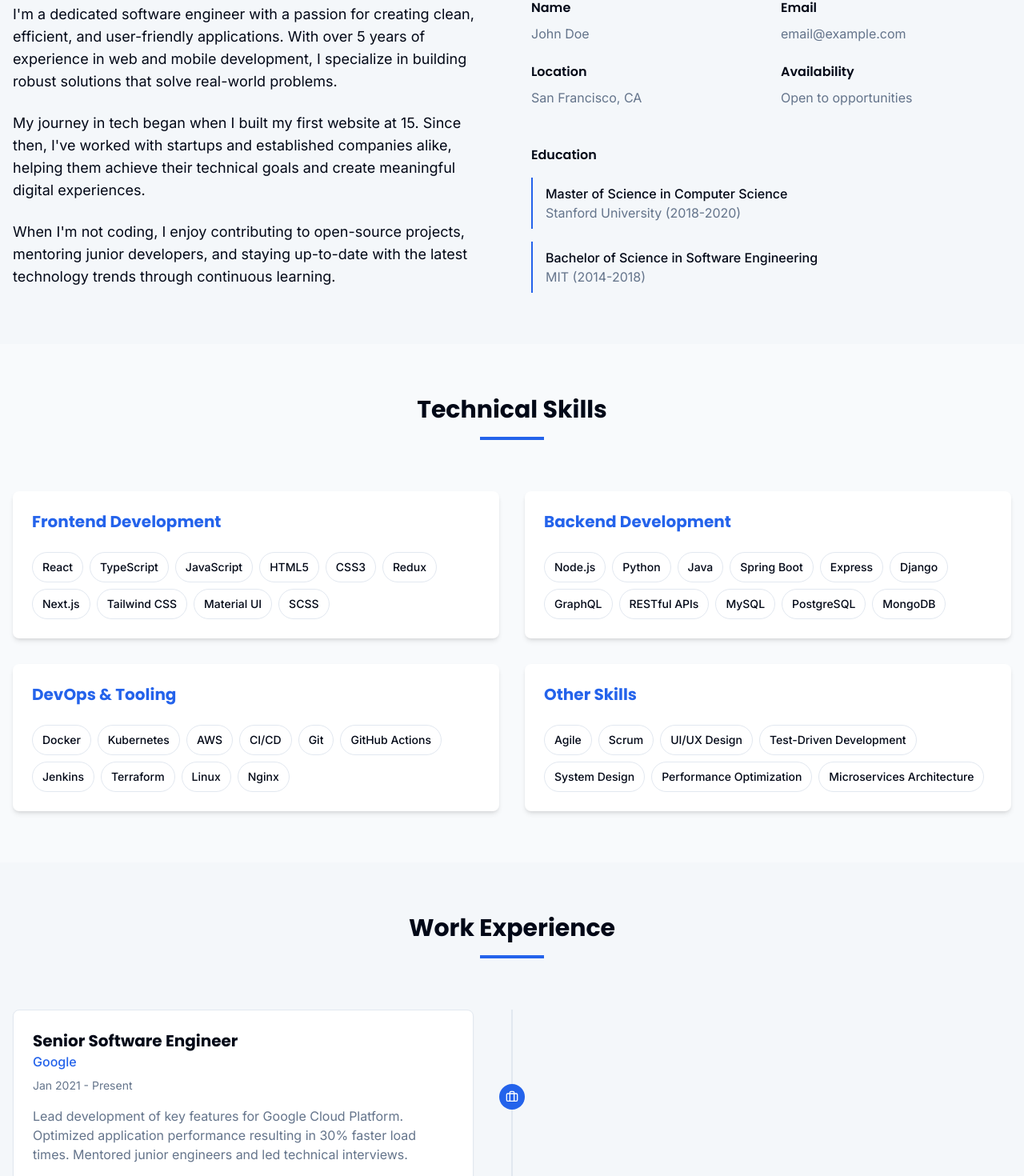
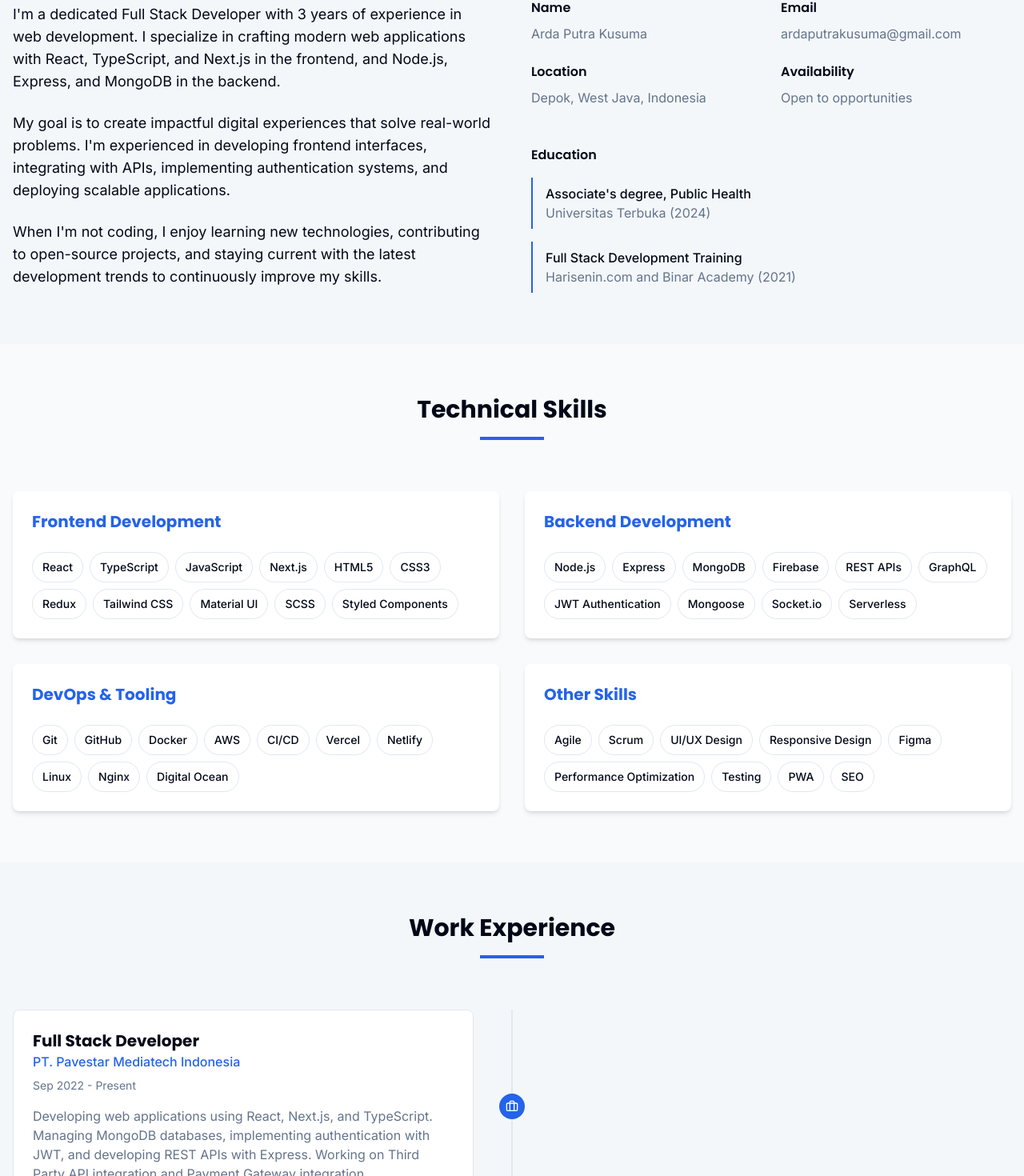
Before and after one commit to aufalm/craft-code-identity, a React (Vite) app: page / in a window 1280 px wide. Shown: the part 986-2456 px from the top of the page at 80% size. Built offline with nearby package versions, Linux system fonts and the light colour scheme.

Commit message:
Refactor: Populate data from LinkedIn profile
Populate the About, Experience, and Projects sections with data from the provided LinkedIn profile.

```diff
--- a/src/components/About.tsx
+++ b/src/components/About.tsx
@@ -13,13 +13,13 @@ const About = () => {
         <div className="grid md:grid-cols-2 gap-12 items-center">
           <div className="space-y-6">
             <p className="text-lg">
-              I'm a dedicated software engineer with a passion for creating clean, efficient, and user-friendly applications. With over 5 years of experience in web and mobile development, I specialize in building robust solutions that solve real-world problems.
+              I'm a dedicated Full Stack Developer with 3 years of experience in web development. I specialize in crafting modern web applications with React, TypeScript, and Next.js in the frontend, and Node.js, Express, and MongoDB in the backend.
             </p>
             <p className="text-lg">
-              My journey in tech began when I built my first website at 15. Since then, I've worked with startups and established companies alike, helping them achieve their technical goals and create meaningful digital experiences.
+              My goal is to create impactful digital experiences that solve real-world problems. I'm experienced in developing frontend interfaces, integrating with APIs, implementing authentication systems, and deploying scalable applications.
             </p>
             <p className="text-lg">
-              When I'm not coding, I enjoy contributing to open-source projects, mentoring junior developers, and staying up-to-date with the latest technology trends through continuous learning.
+              When I'm not coding, I enjoy learning new technologies, contributing to open-source projects, and staying current with the latest development trends to continuously improve my skills.
             </p>
           </div>
 
@@ -27,15 +27,15 @@ const About = () => {
             <div className="grid grid-cols-2 gap-6">
               <div className="space-y-2">
                 <h3 className="font-semibold">Name</h3>
-                <p className="text-muted-foreground">John Doe</p>
+                <p className="text-muted-foreground">Arda Putra Kusuma</p>
               </div>
               <div className="space-y-2">
                 <h3 className="font-semibold">Email</h3>
-                <p className="text-muted-foreground">email@example.com</p>
+                <p className="text-muted-foreground">ardaputrakusuma@gmail.com</p>
               </div>
               <div className="space-y-2">
                 <h3 className="font-semibold">Location</h3>
-                <p className="text-muted-foreground">San Francisco, CA</p>
+                <p className="text-muted-foreground">Depok, West Java, Indonesia</p>
               </div>
               <div className="space-y-2">
                 <h3 className="font-semibold">Availability</h3>
@@ -47,12 +47,12 @@ const About = () => {
               <h3 className="font-semibold mb-4">Education</h3>
               <div className="space-y-4">
                 <div className="border-l-2 border-primary pl-4 py-2">
-                  <p className="font-medium">Master of Science in Computer Science</p>
-                  <p className="text-muted-foreground">Stanford University (2018-2020)</p>
+                  <p className="font-medium">Associate's degree, Public Health</p>
+                  <p className="text-muted-foreground">Universitas Terbuka (2024)</p>
                 </div>
                 <div className="border-l-2 border-primary pl-4 py-2">
-                  <p className="font-medium">Bachelor of Science in Software Engineering</p>
-                  <p className="text-muted-foreground">MIT (2014-2018)</p>
+                  <p className="font-medium">Full Stack Development Training</p>
+                  <p className="text-muted-foreground">Harisenin.com and Binar Academy (2021)</p>
                 </div>
               </div>
             </div>
--- a/src/components/Experience.tsx
+++ b/src/components/Experience.tsx
@@ -7,28 +7,28 @@ import AnimatedSection from './AnimatedSection';
 const Experience = () => {
   const experiences = [
     {
-      company: 'Google',
-      position: 'Senior Software Engineer',
-      period: 'Jan 2021 - Present',
-      description: 'Lead development of key features for Google Cloud Platform. Optimized application performance resulting in 30% faster load times. Mentored junior engineers and led technical interviews.',
+      company: 'PT. Pavestar Mediatech Indonesia',
+      position: 'Full Stack Developer',
+      period: 'Sep 2022 - Present',
+      description: 'Developing web applications using React, Next.js, and TypeScript. Managing MongoDB databases, implementing authentication with JWT, and developing REST APIs with Express. Working on Third Party API integration and Payment Gateway integration.',
     },
     {
-      company: 'Microsoft',
-      position: 'Software Engineer II',
-      period: 'Mar 2018 - Dec 2020',
-      description: 'Developed and maintained core components of Microsoft Teams. Implemented new features that improved user experience and engagement. Collaborated with cross-functional teams to deliver high-quality software.',
+      company: 'SEVEN INC',
+      position: 'Freelance Full Stack Developer',
+      period: 'May 2022 - Sep 2022',
+      description: 'Developed fullstack websites for clients using Next.js, TypeScript, and Express. Implemented REST APIs, integrated MongoDB, and deployed applications to cloud platforms for optimal performance and scalability.',
     },
     {
-      company: 'Amazon',
-      position: 'Software Engineer',
-      period: 'Jun 2016 - Feb 2018',
-      description: 'Built and optimized backend services for Amazon\'s e-commerce platform. Improved API response times by 40% through code refactoring and optimizations. Participated in on-call rotations ensuring 24/7 service reliability.',
+      company: 'Wisemanor Corps',
+      position: 'Full Stack Developer',
+      period: 'Dec 2021 - May 2022',
+      description: 'Created web-based internal company tools using React.js, Node.js, and MongoDB. Built e-commerce features including product browsing, cart systems, and secure checkout processes. Integrated authentication and authorization systems.',
     },
     {
-      company: 'Tesla',
-      position: 'Software Engineering Intern',
-      period: 'May 2015 - Aug 2015',
-      description: 'Assisted in developing internal tools for manufacturing processes. Created dashboards for real-time monitoring of production systems. Participated in agile development practices including daily stand-ups and sprint planning.',
+      company: 'Binar Academy x Harisenin Bootcamp',
+      position: 'Full Stack Developer Student',
+      period: 'Aug 2021 - Dec 2021',
+      description: 'Completed intensive full stack web development bootcamp focusing on modern JavaScript frameworks and tools. Developed projects using React, Node.js, Express and MongoDB. Learned industry best practices, version control with Git, and agile development methodology.',
     },
   ];
 
--- a/src/components/Hero.tsx
+++ b/src/components/Hero.tsx
@@ -10,13 +10,13 @@ const Hero = () => {
         <div className="grid md:grid-cols-2 gap-12 items-center">
           <div className="space-y-6 animate-fade-in">
             <div className="inline-block rounded-full bg-primary/10 px-3 py-1 text-sm font-medium text-primary">
-              Software Engineer
+              Full Stack Developer
             </div>
             <h1 className="text-4xl md:text-5xl lg:text-6xl font-bold leading-tight">
-              Hi, I'm <span className="text-primary">John Doe</span>
+              Hi, I'm <span className="text-primary">Arda Putra Kusuma</span>
             </h1>
             <p className="text-xl text-muted-foreground max-w-md">
-              Passionate software engineer focused on creating elegant, efficient, and user-friendly applications.
+              Passionate Full Stack Developer experienced in creating elegant, efficient, and user-friendly web applications.
             </p>
             <div className="flex flex-wrap gap-4">
               <Button asChild>
@@ -28,7 +28,7 @@ const Hero = () => {
             </div>
             <div className="flex gap-4 pt-2">
               <a
-                href="https://github.com"
+                href="https://github.com/ardaunified"
                 target="_blank"
                 rel="noopener noreferrer"
                 className="p-2 rounded-full bg-secondary hover:bg-secondary/80 transition-colors"
@@ -36,7 +36,7 @@ const Hero = () => {
                 <Github size={20} />
               </a>
               <a
-                href="https://linkedin.com"
+                href="https://www.linkedin.com/in/arda-putra-kusuma-52b537170/"
                 target="_blank"
                 rel="noopener noreferrer"
                 className="p-2 rounded-full bg-secondary hover:bg-secondary/80 transition-colors"
@@ -44,7 +44,7 @@ const Hero = () => {
                 <Linkedin size={20} />
               </a>
               <a
-                href="mailto:email@example.com"
+                href="mailto:ardaputrakusuma@gmail.com"
                 className="p-2 rounded-full bg-secondary hover:bg-secondary/80 transition-colors"
               >
                 <Mail size={20} />
@@ -56,8 +56,8 @@ const Hero = () => {
               <div className="absolute inset-0 bg-primary/20 rounded-full blur-3xl opacity-30"></div>
               <div className="relative rounded-full overflow-hidden border-8 border-white shadow-xl aspect-square max-w-md mx-auto">
                 <img
-                  src="https://images.unsplash.com/photo-1488590528505-98d2b5aba04b?crop=faces&cs=tinysrgb&fit=crop&fm=jpg&q=80&h=800&w=800"
-                  alt="Profile"
+                  src="https://media.licdn.com/dms/image/D5603AQEUuQ_AFx0gKA/profile-displayphoto-shrink_800_800/0/1673421781821?e=1719446400&v=beta&t=tJoIEYxH-hJUSH0nWPeBHv8fcB-qvUgZqsYQx4EiUBs"
+                  alt="Arda Putra Kusuma"
                   className="w-full h-full object-cover"
                 />
               </div>
--- a/src/components/Projects.tsx
+++ b/src/components/Projects.tsx
@@ -11,57 +11,59 @@ import {
 import { Badge } from '@/components/ui/badge';
 import { Button } from '@/components/ui/button';
 import { ExternalLink, Github } from 'lucide-react';
+import AnimatedSection from './AnimatedSection';
 
 const Projects = () => {
   const projects = [
     {
-      title: 'E-Commerce Platform',
-      description: 'A full-featured e-commerce platform with product management, cart functionality, and secure payment processing.',
+      title: 'Patient Management System',
+      description: 'A comprehensive healthcare platform for managing patient records, appointments, and medical history. Features include real-time notifications and secure data storage.',
       image: 'https://images.unsplash.com/photo-1486312338219-ce68d2c6f44d?crop=entropy&cs=tinysrgb&fit=crop&fm=jpg&h=400&w=600',
-      technologies: ['React', 'Node.js', 'MongoDB', 'Stripe'],
+      technologies: ['Next.js', 'TypeScript', 'MongoDB', 'Express'],
       liveLink: 'https://example.com',
-      githubLink: 'https://github.com',
+      githubLink: 'https://github.com/ardaunified',
     },
     {
-      title: 'Task Management App',
-      description: 'A collaborative task management application with real-time updates, role-based permissions, and analytics dashboard.',
+      title: 'E-Learning Platform',
+      description: 'Interactive learning platform with course management, video lectures, quizzes, and progress tracking. Supports both instructors and students with different role-based interfaces.',
       image: 'https://images.unsplash.com/photo-1481487196290-c152efe083f5?crop=entropy&cs=tinysrgb&fit=crop&fm=jpg&h=400&w=600',
-      technologies: ['Angular', 'Express', 'PostgreSQL', 'Socket.io'],
+      technologies: ['React', 'Node.js', 'MongoDB', 'Socket.io'],
       liveLink: 'https://example.com',
-      githubLink: 'https://github.com',
+      githubLink: 'https://github.com/ardaunified',
     },
     {
-      title: 'Health & Fitness Tracker',
-      description: 'A comprehensive health tracking application with workout plans, nutrition tracking, and progress visualization.',
+      title: 'Inventory Management System',
+      description: 'Enterprise solution for tracking inventory, managing suppliers, and generating real-time reports. Includes barcode scanning functionality and automated reorder notifications.',
       image: 'https://images.unsplash.com/photo-1461749280684-dccba630e2f6?crop=entropy&cs=tinysrgb&fit=crop&fm=jpg&h=400&w=600',
-      technologies: ['React Native', 'Firebase', 'Redux', 'D3.js'],
+      technologies: ['Next.js', 'TypeScript', 'Firebase', 'Redux'],
       liveLink: 'https://example.com',
-      githubLink: 'https://github.com',
+      githubLink: 'https://github.com/ardaunified',
     },
     {
-      title: 'Smart Home Controller',
-      description: 'An IoT application for controlling smart home devices with automation features and energy consumption analytics.',
+      title: 'Financial Dashboard',
+      description: 'Interactive financial analytics dashboard with real-time data visualization, transaction tracking, and budget planning tools. Supports multiple currencies and customizable views.',
       image: 'https://images.unsplash.com/photo-1558655146-d09347e92766?crop=entropy&cs=tinysrgb&fit=crop&fm=jpg&h=400&w=600',
-      technologies: ['Vue.js', 'Python', 'MQTT', 'TensorFlow'],
+      technologies: ['React', 'Express', 'MongoDB', 'D3.js'],
       liveLink: 'https://example.com',
-      githubLink: 'https://github.com',
+      githubLink: 'https://github.com/ardaunified',
     },
   ];
 
   return (
     <section id="projects" className="section">
       <div className="container mx-auto px-4">
-        <div className="text-center mb-16">
+        <AnimatedSection className="text-center mb-16">
           <h2 className="text-3xl font-bold mb-4">Featured Projects</h2>
           <div className="h-1 w-20 bg-primary mx-auto"></div>
           <p className="mt-4 text-muted-foreground max-w-2xl mx-auto">
-            Here are some of the projects I've worked on. Each represents different challenges and solutions in software development.
+            Here are some of the projects I've worked on. Each represents different challenges and solutions in web development.
           </p>
-        </div>
+        </AnimatedSection>
 
         <div className="grid md:grid-cols-2 gap-8">
           {projects.map((project, index) => (
-            <Card key={index} className="overflow-hidden transform transition-all hover:shadow-lg">
+            <AnimatedSection key={index} animation="zoom-in" delay={index * 150}>
+              <Card className="overflow-hidden transform transition-all hover:shadow-lg">
                 <div className="h-48 overflow-hidden">
                   <img
                     src={project.image}
@@ -99,6 +101,7 @@ const Projects = () => {
                   </Button>
                 </CardFooter>
               </Card>
+            </AnimatedSection>
           ))}
         </div>
       </div>
--- a/src/components/Skills.tsx
+++ b/src/components/Skills.tsx
@@ -1,38 +1,39 @@
 
 import React from 'react';
 import { Badge } from '@/components/ui/badge';
+import AnimatedSection from './AnimatedSection';
 
 const Skills = () => {
   const frontendSkills = [
-    'React', 'TypeScript', 'JavaScript', 'HTML5', 'CSS3', 'Redux', 'Next.js',
-    'Tailwind CSS', 'Material UI', 'SCSS'
+    'React', 'TypeScript', 'JavaScript', 'Next.js', 'HTML5', 'CSS3', 'Redux',
+    'Tailwind CSS', 'Material UI', 'SCSS', 'Styled Components'
   ];
 
   const backendSkills = [
-    'Node.js', 'Python', 'Java', 'Spring Boot', 'Express', 'Django', 'GraphQL',
-    'RESTful APIs', 'MySQL', 'PostgreSQL', 'MongoDB'
+    'Node.js', 'Express', 'MongoDB', 'Firebase', 'REST APIs', 'GraphQL',
+    'JWT Authentication', 'Mongoose', 'Socket.io', 'Serverless'
   ];
 
   const devopsSkills = [
-    'Docker', 'Kubernetes', 'AWS', 'CI/CD', 'Git', 'GitHub Actions', 'Jenkins',
-    'Terraform', 'Linux', 'Nginx'
+    'Git', 'GitHub', 'Docker', 'AWS', 'CI/CD', 'Vercel', 'Netlify',
+    'Linux', 'Nginx', 'Digital Ocean'
   ];
 
   const otherSkills = [
-    'Agile', 'Scrum', 'UI/UX Design', 'Test-Driven Development', 'System Design',
-    'Performance Optimization', 'Microservices Architecture'
+    'Agile', 'Scrum', 'UI/UX Design', 'Responsive Design', 'Figma',
+    'Performance Optimization', 'Testing', 'PWA', 'SEO'
   ];
 
   return (
     <section id="skills" className="section">
       <div className="container mx-auto px-4">
-        <div className="text-center mb-16">
+        <AnimatedSection className="text-center mb-16">
           <h2 className="text-3xl font-bold mb-4">Technical Skills</h2>
           <div className="h-1 w-20 bg-primary mx-auto"></div>
-        </div>
+        </AnimatedSection>
 
         <div className="grid md:grid-cols-2 gap-8">
-          <div className="bg-white dark:bg-gray-800 p-6 rounded-lg shadow-md">
+          <AnimatedSection animation="fade-in-left" delay={150} className="bg-white dark:bg-gray-800 p-6 rounded-lg shadow-md">
             <h3 className="text-xl font-bold mb-6 text-primary">Frontend Development</h3>
             <div className="flex flex-wrap gap-2">
               {frontendSkills.map((skill) => (
@@ -41,9 +42,9 @@ const Skills = () => {
                 </Badge>
               ))}
             </div>
-          </div>
+          </AnimatedSection>
 
-          <div className="bg-white dark:bg-gray-800 p-6 rounded-lg shadow-md">
+          <AnimatedSection animation="fade-in-right" delay={300} className="bg-white dark:bg-gray-800 p-6 rounded-lg shadow-md">
             <h3 className="text-xl font-bold mb-6 text-primary">Backend Development</h3>
             <div className="flex flex-wrap gap-2">
               {backendSkills.map((skill) => (
@@ -52,9 +53,9 @@ const Skills = () => {
                 </Badge>
               ))}
             </div>
-          </div>
+          </AnimatedSection>
 
-          <div className="bg-white dark:bg-gray-800 p-6 rounded-lg shadow-md">
+          <AnimatedSection animation="fade-in-left" delay={450} className="bg-white dark:bg-gray-800 p-6 rounded-lg shadow-md">
             <h3 className="text-xl font-bold mb-6 text-primary">DevOps & Tooling</h3>
             <div className="flex flex-wrap gap-2">
               {devopsSkills.map((skill) => (
@@ -63,9 +64,9 @@ const Skills = () => {
                 </Badge>
               ))}
             </div>
-          </div>
+          </AnimatedSection>
 
-          <div className="bg-white dark:bg-gray-800 p-6 rounded-lg shadow-md">
+          <AnimatedSection animation="fade-in-right" delay={600} className="bg-white dark:bg-gray-800 p-6 rounded-lg shadow-md">
             <h3 className="text-xl font-bold mb-6 text-primary">Other Skills</h3>
             <div className="flex flex-wrap gap-2">
               {otherSkills.map((skill) => (
@@ -74,7 +75,7 @@ const Skills = () => {
                 </Badge>
               ))}
             </div>
-          </div>
+          </AnimatedSection>
         </div>
       </div>
     </section>
```
Lines whose indentation alone changed are shown as unchanged.
